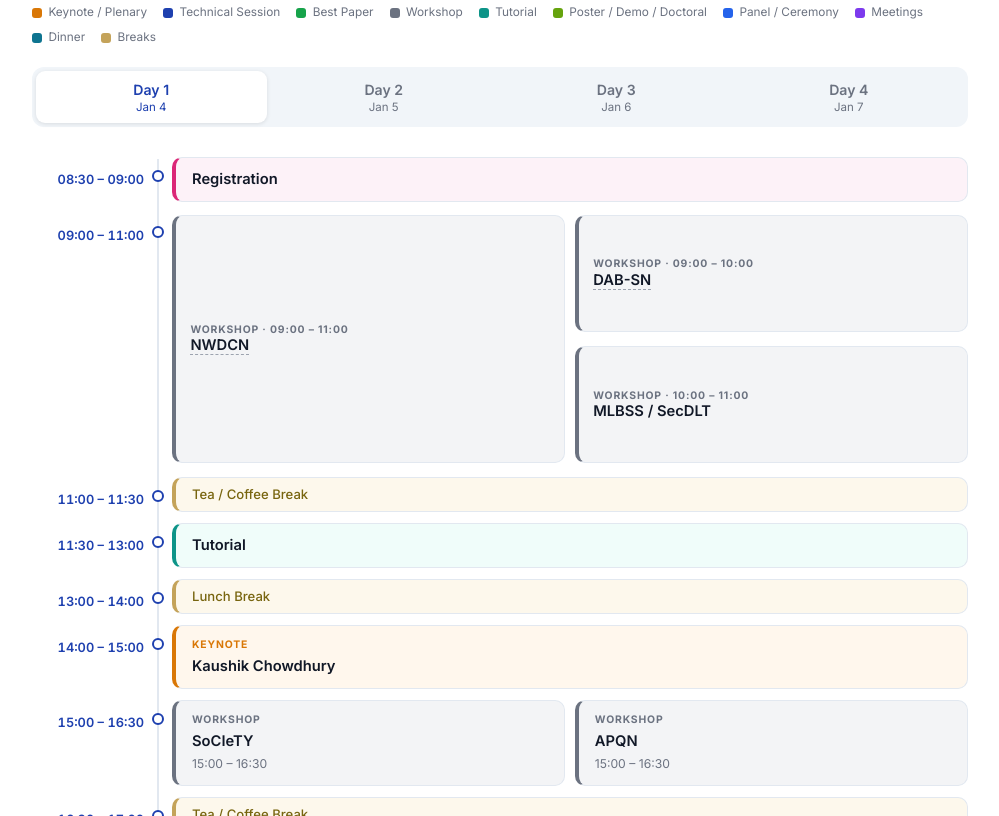
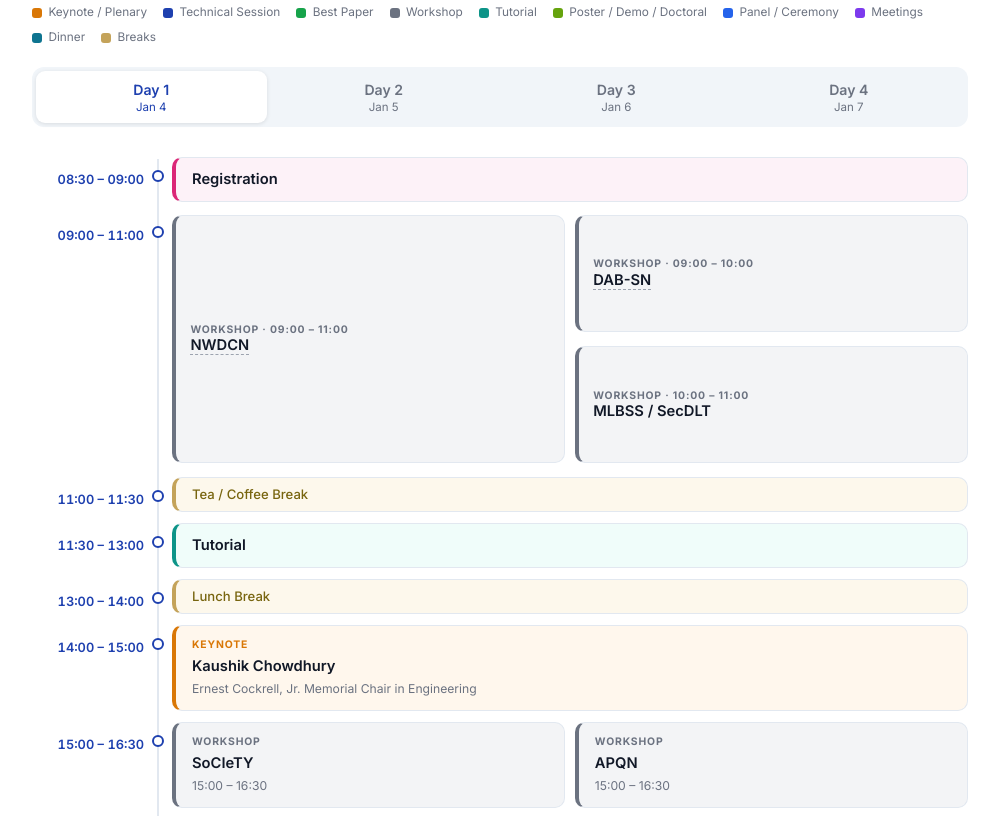
Before and after one commit to cs3-lab/icdcn, a plain HTML site: page program/program-schedule.html in a window 1280 px wide. Shown: the part 796-1612 px from the top of the page, without its empty margins (140-1139 px from the left). Drawn offline with Linux system fonts and the light colour scheme.

Commit message:
program schedule updated

```diff
--- a/program/program-schedule.html
+++ b/program/program-schedule.html
@@ -248,7 +248,7 @@
                 ['11:00', '11:30', [TEA]],
                 ['11:30', '13:00', [['tutorial', 'Tutorial']]],
                 ['13:00', '14:00', [LUNCH]],
-                ['14:00', '15:00', [['keynote', 'Kaushik Chowdhury']]],
+                ['14:00', '15:00', [['keynote', 'Kaushik Chowdhury', 'Ernest Cockrell, Jr. Memorial Chair in Engineering']]],
                 ['15:00', '16:30', [
                     ['workshop', 'SoCIeTY', '15:00 – 16:30'],
                     ['workshop', 'APQN', '15:00 – 16:30']]],
@@ -263,7 +263,7 @@
                 ['09:00', '10:30', S('1A', '1B')],
                 ['10:30', '11:00', [['ceremony', 'Opening Ceremony']]],
                 ['11:00', '11:30', [TEA]],
-                ['11:30', '12:30', [['keynote', 'Manish Gupta']]],
+                ['11:30', '12:30', [['keynote', 'Manish Gupta', 'ACM Fellow']]],
                 ['12:30', '13:00', [['poster', 'Doctoral and Poster Lightning Talks']]],
                 ['13:00', '14:00', [LUNCH]],
                 ['14:00', '15:00', [['poster', 'Poster / Demo / Doctoral Symposium']]],
@@ -275,7 +275,7 @@
             ],
             3: [
                 ['09:00', '10:00', S('3A', '3B')],
-                ['10:00', '11:00', [['keynote', 'Valerie King']]],
+                ['10:00', '11:00', [['keynote', 'Valerie King', 'ACM Fellow']]],
                 ['11:00', '11:30', [TEA]],
                 ['11:30', '13:00', S('4A', '4B')],
                 ['13:00', '14:00', [LUNCH]],
```
